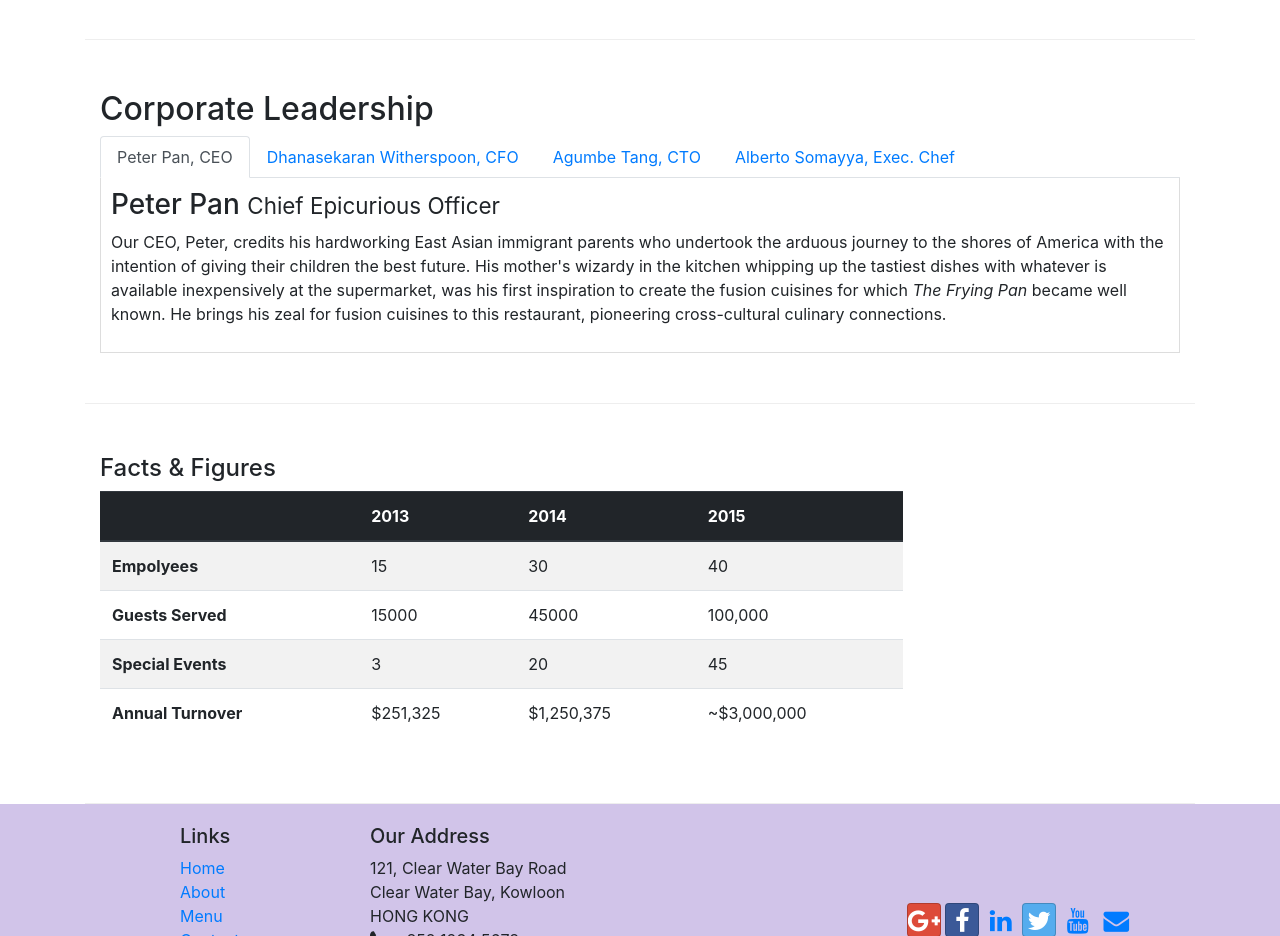
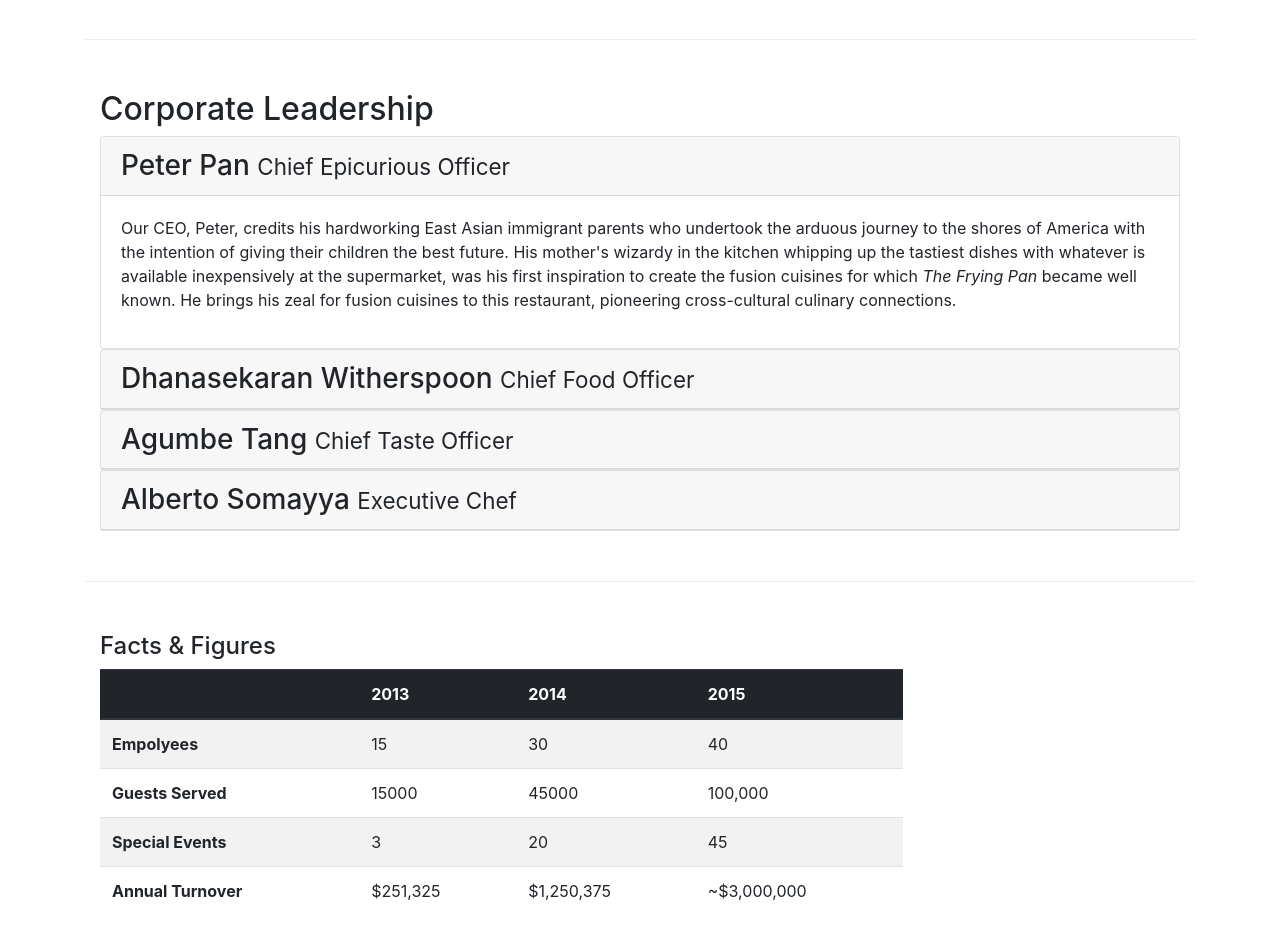
Before and after one commit to Vidyansh31/front-end-Web-development-with-Bootstrap, a website: page aboutus.html in a window 1280 px wide. Shown: the part 940-1876 px from the top of the page. Drawn offline with nearby package versions, Linux system fonts and the light colour scheme.

Commit message:
Added Accordion

```diff
--- a/aboutus.html
+++ b/aboutus.html
@@ -113,24 +113,13 @@
             <div class="col-sm-12">
                 <h2>Corporate Leadership</h2>
 
-                <ul class="nav nav-tabs">
-                    <li class="nav-item">
-                        <a class="nav-link active" href="#peter" role="tab" data-toggle="tab">Peter Pan, CEO</a>
-                    </li>
-                    <li class="nav-item">
-                        <a class="nav-link" href="#danny" role="tab" data-toggle="tab">Dhanasekaran Witherspoon, CFO</a>
-                    </li>
-                    <li class="nav-item">
-                        <a class="nav-link" href="#agumbe" role="tab" data-toggle="tab">Agumbe Tang, CTO</a>
-                    </li>
-                    <li class="nav-item">
-                        <a class="nav-link" href="#alberto" role="tab" data-toggle="tab">Alberto Somayya, Exec. Chef</a>
-                    </li>
-                </ul>
-
-                <div class="tab-content">
-                    <div role="tabpanel" id="peter" class="tab-pane fade show active">
-                        <h3>Peter Pan <small>Chief Epicurious Officer</small></h3>
+                <div id="accordion">
+                    <div class="card">
+                        <div class = "card-header" role="tab" id=peterhead>
+                            <h3 class="mb-0" ><a data-toggle="collapse" data-target="#peter"> Peter Pan <small>Chief Epicurious Officer</small></a></h3>
+                        </div>
+                        <div  id="peter" class="collapse show" data-parent="#accordion">
+                            <div class="card-body">
                                 <p class="d-none d-sm-block">Our CEO, Peter, credits his hardworking East Asian immigrant parents
                                     who undertook the arduous journey to the shores of America with the intention of giving their
                                     children the best future. His mother's wizardy in the kitchen whipping up the tastiest dishes
@@ -139,32 +128,50 @@
                                     fusion cuisines to this restaurant, pioneering cross-cultural culinary connections.
                                 </p>
                             </div>
+                        </div>
+                    </div>
+                    <div class="card">
+                        <div class="card-header" role="tab" id="dannyhead">
+                            <h3 class = "mb-0"><a data-toggle="collapse" data-target="#danny" >Dhanasekaran Witherspoon <small>Chief Food Officer</small></a></h3>
+                        </div>
 
-                    <div role="tabpanel" id="danny" class="tab-pane fade">
-                        <h3>Dhanasekaran Witherspoon <small>Chief Food Officer</small></h3>
+                        <div id="danny" class="collapse " data-parent="#accordion">
+                            <div class="card-body">
                                 <p class="d-none d-sm-block">Our CFO, Danny, as he is affectionately referred to by his colleagues,
                                     comes from a long established family tradition in farming and produce. His experiences growing up on
                                     a farm in the Australian outback gave him great appreciation for varieties of food sources. As he
                                     puts it in his own words, <em>Everything that runs, wins, and everything that stays, pays!</em>
                                 </p>
                             </div>
-
-                    <div role="tabpanel" class="tab-pane fade" id="agumbe" >
-                        <h3>Agumbe Tang <small>Chief Taste Officer</small></h3>
+                        </div>
+                    </div>
+                    <div class="card">
+                        <div class = "card-header" role="tab" id=agumbehead>
+                            <h3 class="mb-0" ><a data-toggle="collapse" data-target="#agumbe">Agumbe Tang <small>Chief Taste Officer</small> </a></h3>
+                        </div>
+                        <div  id="agumbe" class="collapse" data-parent="#accordion">
+                            <div class="card-body">
                                 <p class="d-none d-sm-block">Blessed with the most discerning gustatory sense, Agumbe, our CTO,
                                     personally ensures that every dish that we serve meets his exacting tastes. Our chefs dread the
                                     tongue lashing that ensues if their dish does not meet his exacting standards. He lives by his
                                     motto, <em>You click only if you survive my lick.</em>
                                 </p>
                             </div>
-
-                    <div role="tabpanel" id="alberto" class="tab-pane fade">
-                        <h3>Alberto Somayya <small>Executive Chef</small></h3>
+                        </div>
+                    </div>
+                    <div class="card">
+                        <div class = "card-header" role="tab" id=albertohead>
+                            <h3 class="mb-0" ><a data-toggle="collapse" data-target="#alberto"> Alberto Somayya <small>Executive Chef</small></a></h3>
+                        </div>
+                        <div  id="alberto" class="collapse" data-parent="#accordion">
+                            <div class="card-body">
                                 <p class="d-none d-sm-block">Award winning three-star Michelin chef with wide International experience
                                     having worked closely with whos-who in the culinary world, he specializes in creating mouthwatering
                                     Indo-Italian fusion experiences. He says, <em>Put together the cuisines from the two craziest
                                         cultures, and you get a winning hit! Amma Mia!</em>
                                 </p>
+                            </div>
+                        </div>
                     </div>
             </div>
 
```
Lines whose indentation alone changed are shown as unchanged.
